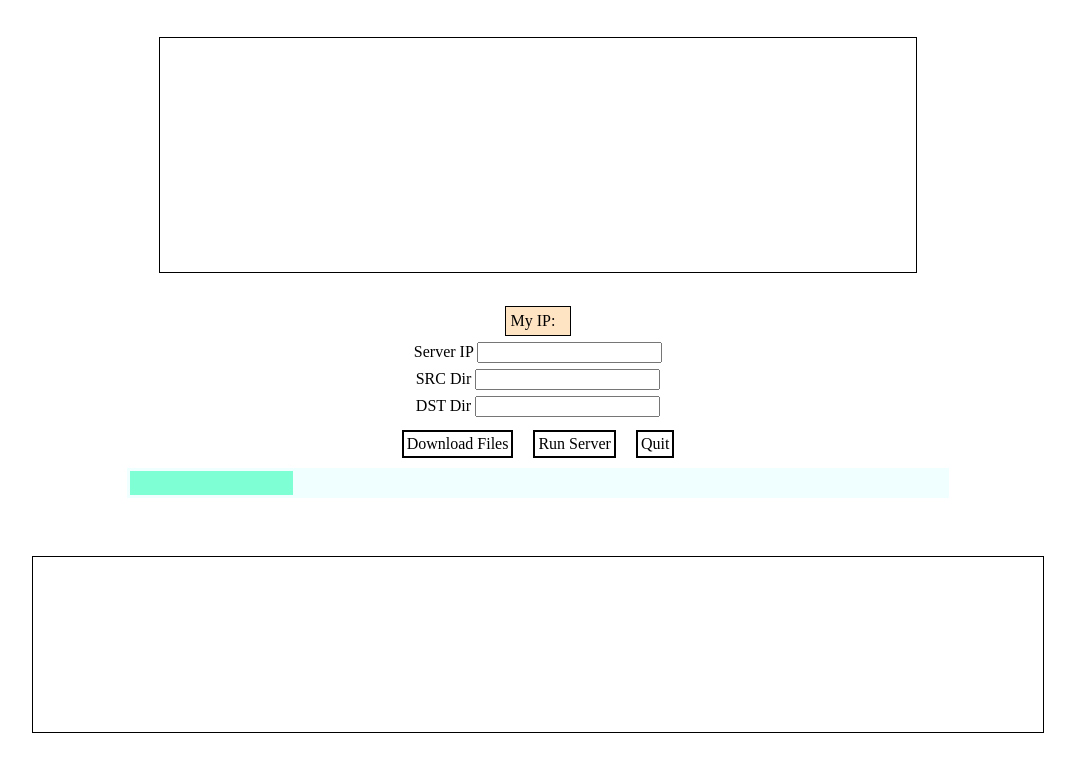
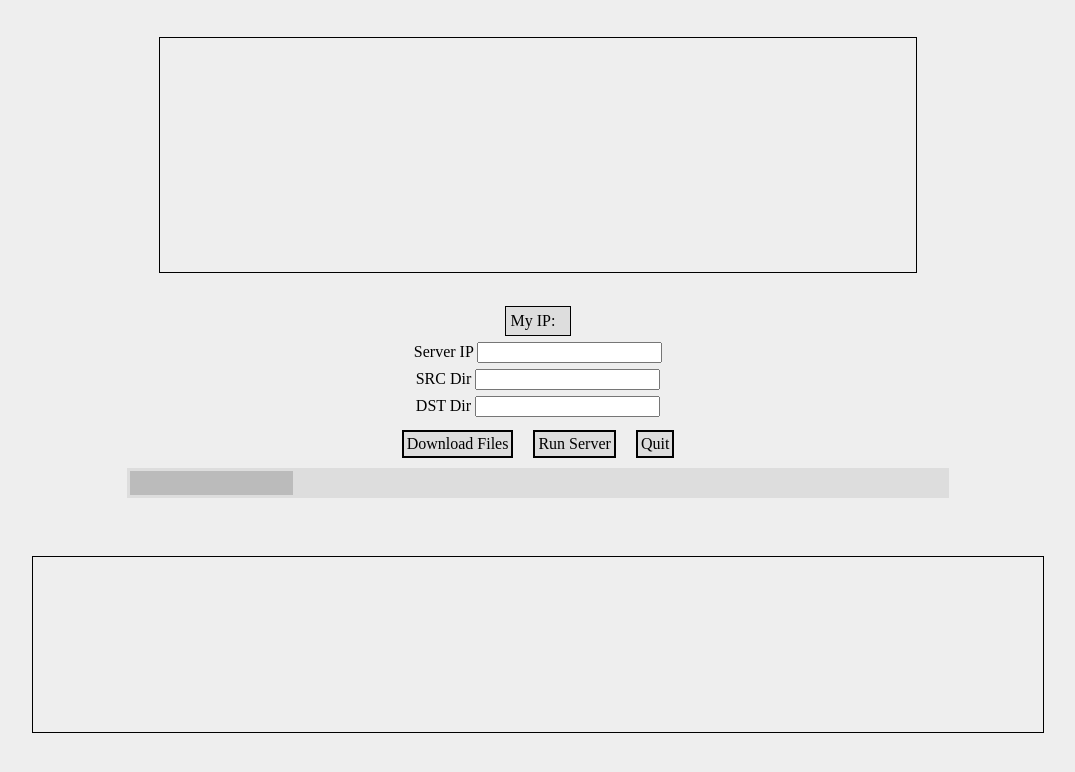
Before and after one commit to mrVGM/DirSync, an Electron app: page Electron/resources/app/index.html in a window 1280 px wide. Shown: the whole page, without its empty margins (102-1177 px from the left). Drawn offline with Linux system fonts and the light colour scheme; no server answers.

Commit message:
color changes

```diff
--- a/Electron/resources/app/index.html
+++ b/Electron/resources/app/index.html
@@ -13,7 +13,7 @@
             </div>
         </div>
         <div style="width: 100%; display: flex; flex-direction: column; align-items: center;">
-            <div style="display: flex; margin: 3px; border: solid; border-width: 1px; padding: 5px; background-color: bisque; user-select: none;">
+            <div class="progress-bar-empty" style="display: flex; margin: 3px; border: solid; border-width: 1px; padding: 5px; user-select: none;">
                 <div>My IP: </div>
                 <div id="my_ip" style="margin-left: 10px;"></div>
             </div>
@@ -35,9 +35,9 @@
                 <div id="quit" class="button" style="user-select: none; border: solid; border-width: 2px; padding: 3px; margin: 10px;">Quit</div>
             </div>
 
-            <div style="display: flex; width: 65%; height: 30px; background-color: azure;">
+            <div class="progress-bar-empty" style="display: flex; width: 65%; height: 30px;">
                 <div style="position: relative; flex: 1; margin: 3px;">
-                    <div id="overal_progress_bar" style="position: absolute; width: 20%; height: 100%; background-color: aquamarine;"></div>
+                    <div id="overal_progress_bar" class="progress-bar-full" style="position: absolute; width: 20%; height: 100%;"></div>
                     <div style="display: flex; flex-direction: column; position: absolute; width: 100%; height: 100%; align-items: center;">
                         <div style="flex: 1;"></div>
                         <div id="progress_2_label"></div>
@@ -94,9 +94,9 @@
             const template = document.createElement('div');
 
             const src = `
-<div style="display: flex; width: 90%; height: 30px; background-color: azure; margin-bottom: 5px;">
+<div class="progress-bar-empty" style="display: flex; width: 90%; height: 30px; margin-bottom: 5px;">
     <div style="position: relative; flex: 1; margin: 3px;">
-        <div myId="bar" style="position: absolute; width: 20%; height: 100%; background-color: aquamarine;"></div>
+        <div myId="bar" class="progress-bar-full" style="position: absolute; width: 20%; height: 100%;"></div>
         <div style="display: flex; flex-direction: column; position: absolute; width: 100%; height: 100%; align-items: center;">
             <div style="flex: 1;"></div>
             <div myId="label"></div>
--- a/Electron/resources/app/main.css
+++ b/Electron/resources/app/main.css
@@ -5,12 +5,21 @@ html, body {
     top: 0%;
     bottom: 0%;
     white-space: nowrap;
+    background-color: rgb(238,238,238);
 }
 
 .button {
-
+    background-color: rgb(221,221,221);
 }
 
 .button:hover {
-    background-color:blanchedalmond
+    background-color: rgb(154,154,154);
 }
+
+.progress-bar-empty {
+    background-color: rgb(221,221,221);
+}
+
+.progress-bar-full {
+    background-color: rgb(187,187,187);
+}
```
